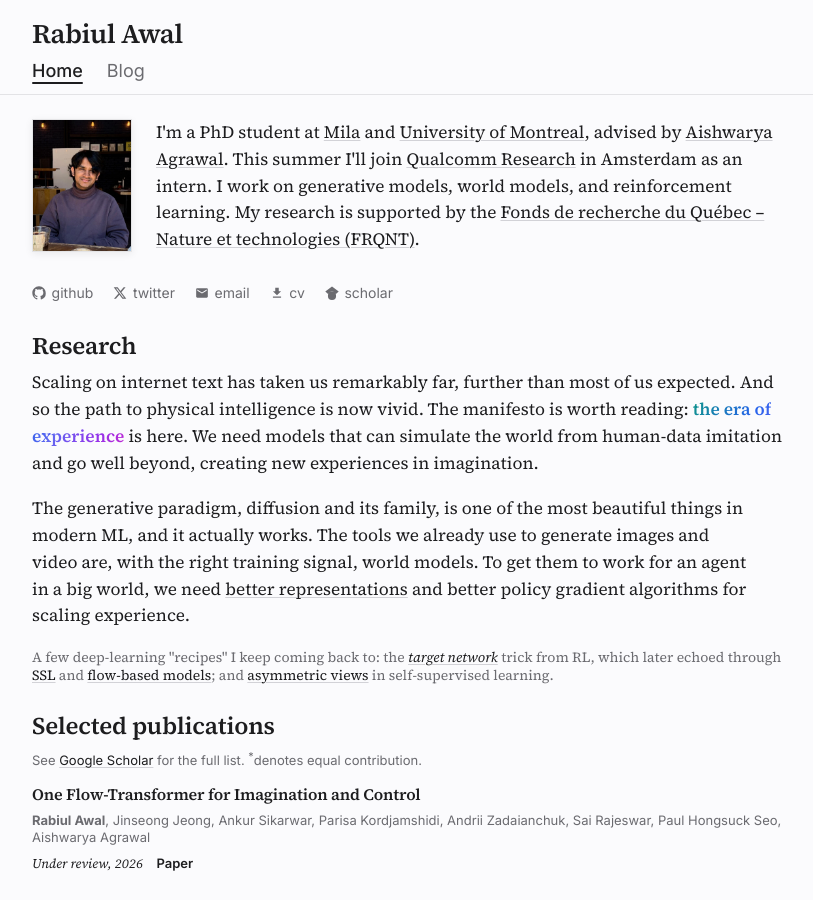
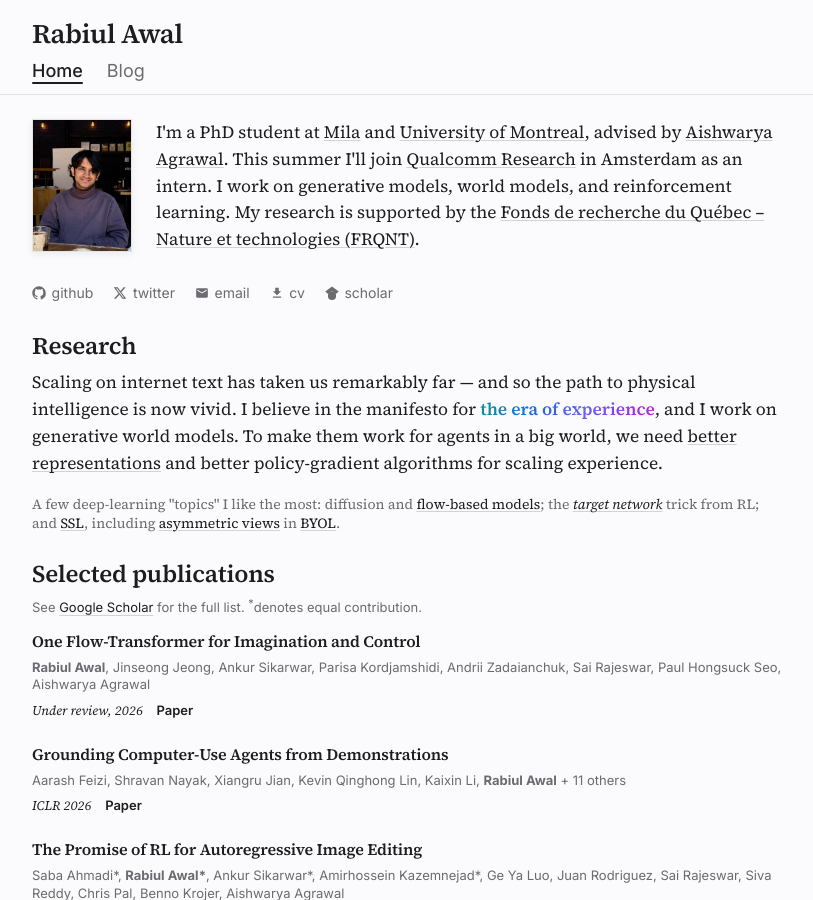
Before and after one commit to rabiulcste/rabiulcste.github.io, a Jekyll site: the page built from index.html, in a window 1280 px wide and 900 px high. Shown: the whole window, without its empty margins (223-1036 px from the left). Built offline with Jekyll 4.4.1, drawn with Linux system fonts in a browser that asks for light colours.

Commit message:
Fix grammar and rebuild garbled research-note in about page
Co-Authored-By: Claude Opus 4.8 (1M context) <noreply@anthropic.com>

```diff
--- a/_includes/pages/about-research.html
+++ b/_includes/pages/about-research.html
@@ -1,9 +1,7 @@
 <h2 id="research-heading">Research</h2>
-<p>Scaling on internet text has taken us remarkably far, further than most of us expected. And so the path to physical intelligence is now vivid. The manifesto is worth reading: <a href="https://storage.googleapis.com/deepmind-media/Era-of-Experience%20/The%20Era%20of%20Experience%20Paper.pdf" class="gradient-text" target="_blank">the era of experience</a> is here. We need models that can simulate the world from human-data imitation and go well beyond, creating new experiences in imagination.</p>
+<p>Scaling on internet text has taken us remarkably far &mdash; and so the path to physical intelligence is now vivid. I believe in the manifesto for <a href="https://storage.googleapis.com/deepmind-media/Era-of-Experience%20/The%20Era%20of%20Experience%20Paper.pdf" class="gradient-text" target="_blank">the era of experience</a>, and I work on generative world models. To make them work for agents in a big world, we need <a href="https://drive.google.com/file/d/10zf-t6m6gAShmdtMlVFFv2yhjZFyQJ5y/view?usp=drive_link" target="_blank" rel="noopener noreferrer">better representations</a> and better policy-gradient algorithms for scaling experience.</p>
 
-<p>The generative paradigm, diffusion and its family, is one of the most beautiful things in modern ML, and it actually works. The tools we already use to generate images and video are, with the right training signal, world models. To get them to work for an agent in a big world, we need <a href="https://drive.google.com/file/d/10zf-t6m6gAShmdtMlVFFv2yhjZFyQJ5y/view?usp=drive_link" target="_blank" rel="noopener noreferrer">better representations</a> and better policy gradient algorithms for scaling experience.</p>
-
-<p class="research-note">A few deep-learning "recipes" I keep coming back to: the <a href="https://arxiv.org/abs/1312.5602" target="_blank" rel="noopener noreferrer"><em>target network</em></a> trick from RL, which later echoed through <a href="https://arxiv.org/abs/2006.07733" target="_blank" rel="noopener noreferrer">SSL</a> and <a href="https://arxiv.org/abs/2505.18825" target="_blank" rel="noopener noreferrer">flow-based models</a>; and <a href="https://arxiv.org/abs/2011.10566" target="_blank" rel="noopener noreferrer">asymmetric views</a> in self-supervised learning.</p>
+<p class="research-note">A few deep-learning "topics" I like the most: diffusion and <a href="https://arxiv.org/abs/2210.02747" target="_blank" rel="noopener noreferrer">flow-based models</a>; the <a href="https://arxiv.org/abs/1312.5602" target="_blank" rel="noopener noreferrer"><em>target network</em></a> trick from RL; and <a href="https://arxiv.org/abs/2505.18825" target="_blank" rel="noopener noreferrer">SSL</a>, including <a href="https://arxiv.org/abs/2011.10566" target="_blank" rel="noopener noreferrer">asymmetric views</a> in <a href="https://arxiv.org/abs/2006.07733" target="_blank" rel="noopener noreferrer">BYOL</a>.</p>
 
 <h2 id="publications-heading">Selected publications</h2>
 <p class="publication-list-note">See <a href="https://scholar.google.ca/citations?user=oOcLfUMAAAAJ&hl=en" target="_blank">Google Scholar</a> for the full list. <sup>*</sup>denotes equal contribution.</p>
```
